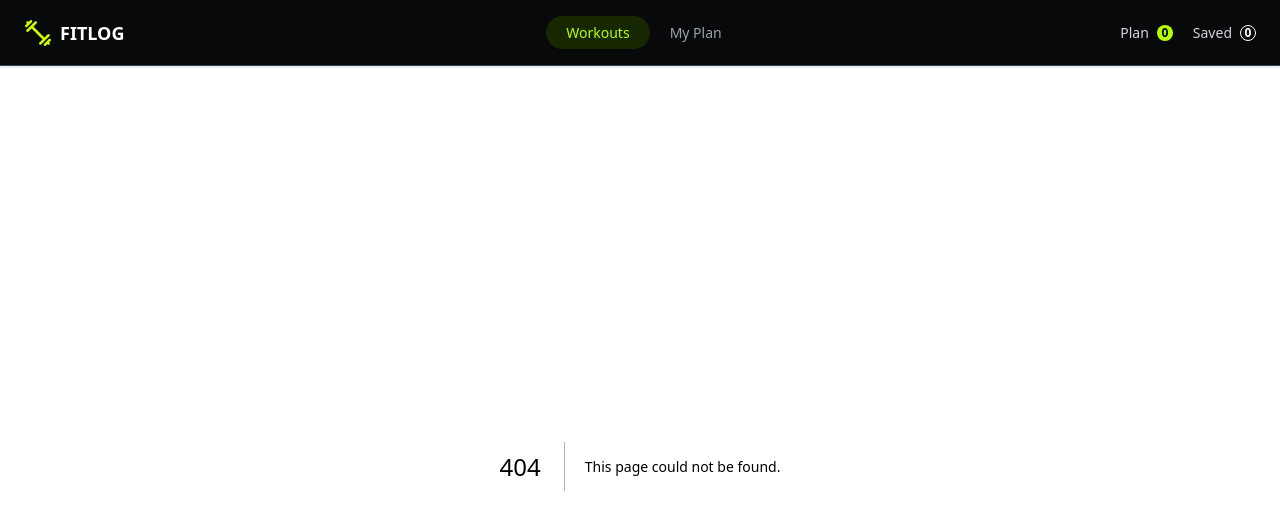
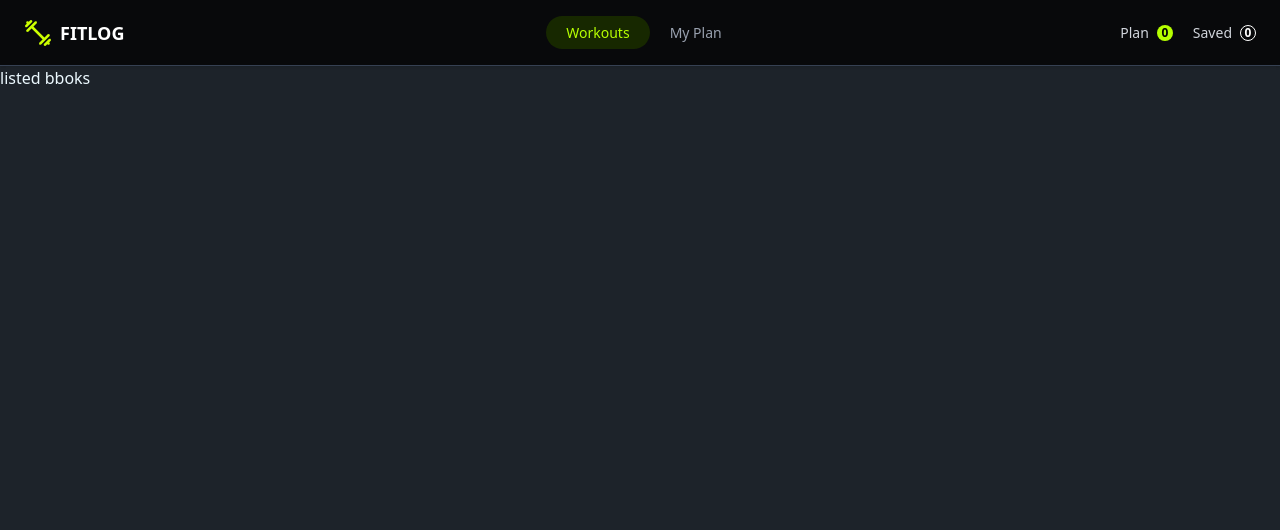
Before and after one commit to Al-mamun-dc/b14-a6-fit, a Next.js app: page /workerlist in a window 1280 px wide. Before the commit this address had no page. Shown: the top 530 px of the page. Built offline with nearby package versions, Linux system fonts and the light colour scheme.

Commit message:
add button

```diff
--- /dev/null
+++ b/src/app/workerlist/page.tsx
@@ -0,0 +1,18 @@
+"use client"
+
+import { WorkerContext } from '@/context/WorkerContext';
+import React, { useContext } from 'react';
+
+const WorkerList = () => {
+
+    const {todaysPlan,saveLater}=useContext(WorkerContext)
+    console.log(todaysPlan,saveLater,"todaysplan","saver");
+
+    return (
+        <div>
+            listed bboks
+        </div>
+    );
+};
+
+export default WorkerList;
--- a/src/app/workers/[id]/page.tsx
+++ b/src/app/workers/[id]/page.tsx
@@ -1,4 +1,5 @@
 import AddButton from '@/component/workerDetail/AddButton';
+import SaveButton from '@/component/workerDetail/SaveButton';
 import { iWorkout } from '@/types/worker.type';
 import Image from 'next/image';
 import React from 'react';
@@ -28,7 +29,7 @@ const WorkerDetailsPage = async ({
     const workoutData = await getWorkout();
 
     const workout = workoutData.find(
-        (workout: iWorkout) => workout.id === Number(id)
+        (workout: iWorkout) => String(workout.id) === String(id)
     ) as iWorkout;
 
     return (
@@ -178,12 +179,9 @@ const WorkerDetailsPage = async ({
                         {/* BUTTONS */}
                         <div className="mt-5 flex gap-2">
 
-                           <AddButton/>
+                           <AddButton workout={workout}/>
 
-                            <button className="flex items-center gap-2 rounded-md border border-gray-700 px-3 py-2 text-[8px] text-gray-300">
-                                <span>□</span>
-                                Save for later
-                            </button>
+                            <SaveButton workout={workout}/>
 
                         </div>
 
--- a/src/component/shared/Navbar.tsx
+++ b/src/component/shared/Navbar.tsx
@@ -76,7 +76,7 @@ const Navbar = () => {
           </li>
 
             <li>
-              <Link href="" className="text-gray-400 hover:text-white">
+              <Link href="/workerlist" className="text-gray-400 hover:text-white">
                 My Plan
               </Link>
             </li>
--- a/src/component/workerDetail/AddButton.tsx
+++ b/src/component/workerDetail/AddButton.tsx
@@ -1,11 +1,25 @@
 "use client"
-import React from 'react';
+import { WorkerContext } from '@/context/WorkerContext';
+import { iWorkout } from '@/types/worker.type';
+
+import React, { useContext } from 'react';
 
 
-const AddButton = () => {
+const AddButton = ({workout}:{workout:iWorkout}) => {
+
+
+    const { todaysPlan,setTodaysPlan}=useContext(WorkerContext)
+
+
+
 
      const handleTodaysPlan = () => {
-        console.log("Added to today's plan");
+        console.log("Added to today's",workout);
+
+        setTodaysPlan([...todaysPlan,workout])
+
+        alert(`you have add "${workout}"`);
+
     };
     return  <button className="flex items-center gap-2 rounded-md bg-[#b6ff00] px-3 py-2 text-[8px] font-bold text-black"onClick={()=>handleTodaysPlan()}>
                                 <span>▣</span>
--- /dev/null
+++ b/src/component/workerDetail/SaveButton.tsx
@@ -0,0 +1,30 @@
+"use client"
+import { WorkerContext } from '@/context/WorkerContext';
+import { iWorkout } from '@/types/worker.type';
+
+import React, { useContext } from 'react';
+
+
+const SaveButton = ({workout}:{workout:iWorkout}) => {
+
+
+    const {  saveLater,setSaveLater,}=useContext(WorkerContext)
+
+
+
+
+     const handleSaveLater = () => {
+        console.log("Added to today's",workout);
+
+        setSaveLater([...saveLater,workout])
+
+        alert(`you have add "${workout}"`);
+
+    };
+    return  <button className="flex items-center gap-2 rounded-md bg-[#b6ff00] px-3 py-2 text-[8px] font-bold text-black"onClick={()=>handleSaveLater()}>
+                               <span>□</span>
+                                Save for later
+                            </button>
+};
+
+export default SaveButton;
--- a/src/context/WorkerContext.tsx
+++ b/src/context/WorkerContext.tsx
@@ -1,7 +1,7 @@
 "use client";
 
 import React, { createContext, useState } from 'react';
-const WorkerContext=createContext({})
+ export const WorkerContext=createContext({})
 const WorkerProvider = ({children}:{children:React.ReactNode}) => {
     const[todaysPlan,setTodaysPlan]=useState([]);
     const[saveLater,setSaveLater]=useState([]);
```
